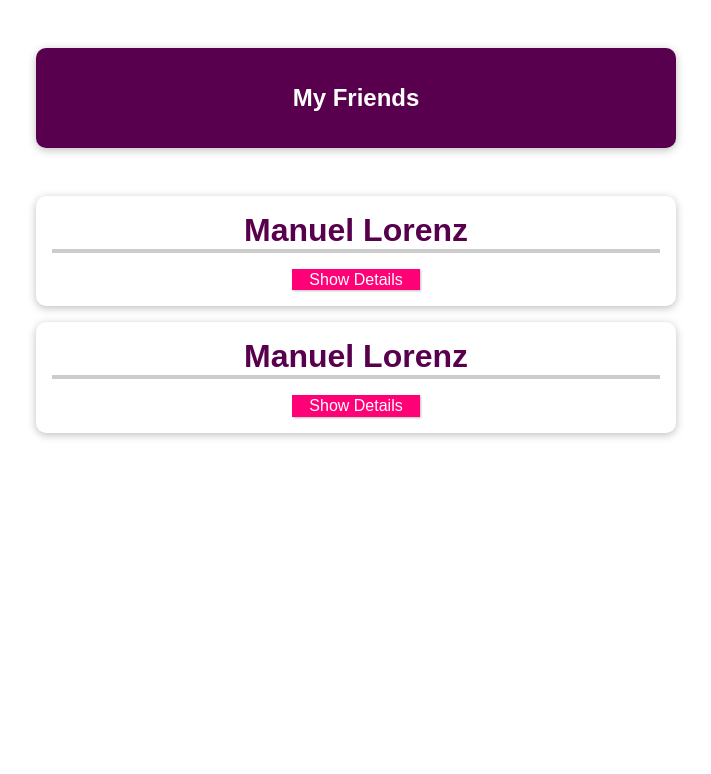
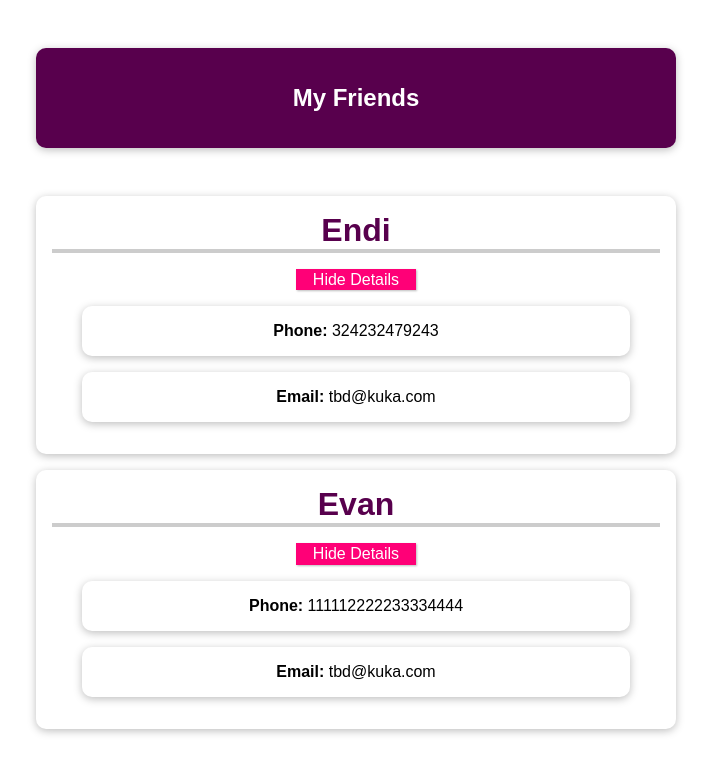
Before and after one commit to NagyEndre/friend-book, a Vue app: page / in a window 1280 px wide. Shown: the top 774 px of the page, without its empty margins (284-995 px from the left). Built offline with nearby package versions, Linux system fonts and the light colour scheme.

Commit message:
FEAT: and props to FriendContact

```diff
--- a/src/App.vue
+++ b/src/App.vue
@@ -4,15 +4,25 @@
       <h1>My Friends</h1>
     </header>
     <ul>
-      <friend-contact></friend-contact>
-      <friend-contact></friend-contact>
+      <friend-contact
+        name="Endi"
+        id="1"
+        email="tbd@kuka.com"
+        phone="324232479243"
+      ></friend-contact>
+      <friend-contact
+        name="Evan"
+        id="2"
+        email="tbd@kuka.com"
+        phone="111112222233334444"
+      ></friend-contact>
     </ul>
   </section>
 </template>
 
 <script lang="ts">
-import { Component, Vue } from "vue-property-decorator";
-import FriendContact from "./components/FriendContact.vue";
+import { Component, Vue } from "vue-property-decorator"
+import FriendContact from "./components/FriendContact.vue"
 
 @Component({
   components: {
@@ -33,7 +43,7 @@ export default class App extends Vue {
       phone: "0987 654421 21",
       email: "julie@localhost.com",
     },
-  ];
+  ]
 }
 </script>
 
--- a/src/components/FriendContact.vue
+++ b/src/components/FriendContact.vue
@@ -1,37 +1,35 @@
 <template>
   <li>
-    <h2>{{ friend.name }}</h2>
+    <h2>{{ name }}</h2>
     <button @click="toggleDetails">
       {{ detailsAreVisible ? "Hide" : "Show" }} Details
     </button>
     <ul v-if="detailsAreVisible">
       <li>
         <strong>Phone:</strong>
-        {{ friend.phone }}
+        {{ phone }}
       </li>
       <li>
         <strong>Email:</strong>
-        {{ friend.email }}
+        {{ email }}
       </li>
     </ul>
   </li>
 </template>
 
 <script lang="ts">
-import { Component, Vue } from "vue-property-decorator";
+import { Component, Vue, Prop } from "vue-property-decorator"
 
 @Component
 export default class FriendContact extends Vue {
-  detailsAreVisible = false;
-  friend = {
-    id: "manuel",
-    name: "Manuel Lorenz",
-    phone: "0123 45678 90",
-    email: "manuel@localhost.com",
-  };
+  detailsAreVisible = true
+  @Prop() name!: string
+  @Prop() id!: number
+  @Prop() phone!: string
+  @Prop() email!: string
 
   toggleDetails() {
-    this.detailsAreVisible = !this.detailsAreVisible;
+    this.detailsAreVisible = !this.detailsAreVisible
   }
 }
 </script>
```
Also changed, not shown: .prettierrc.yml (added).
